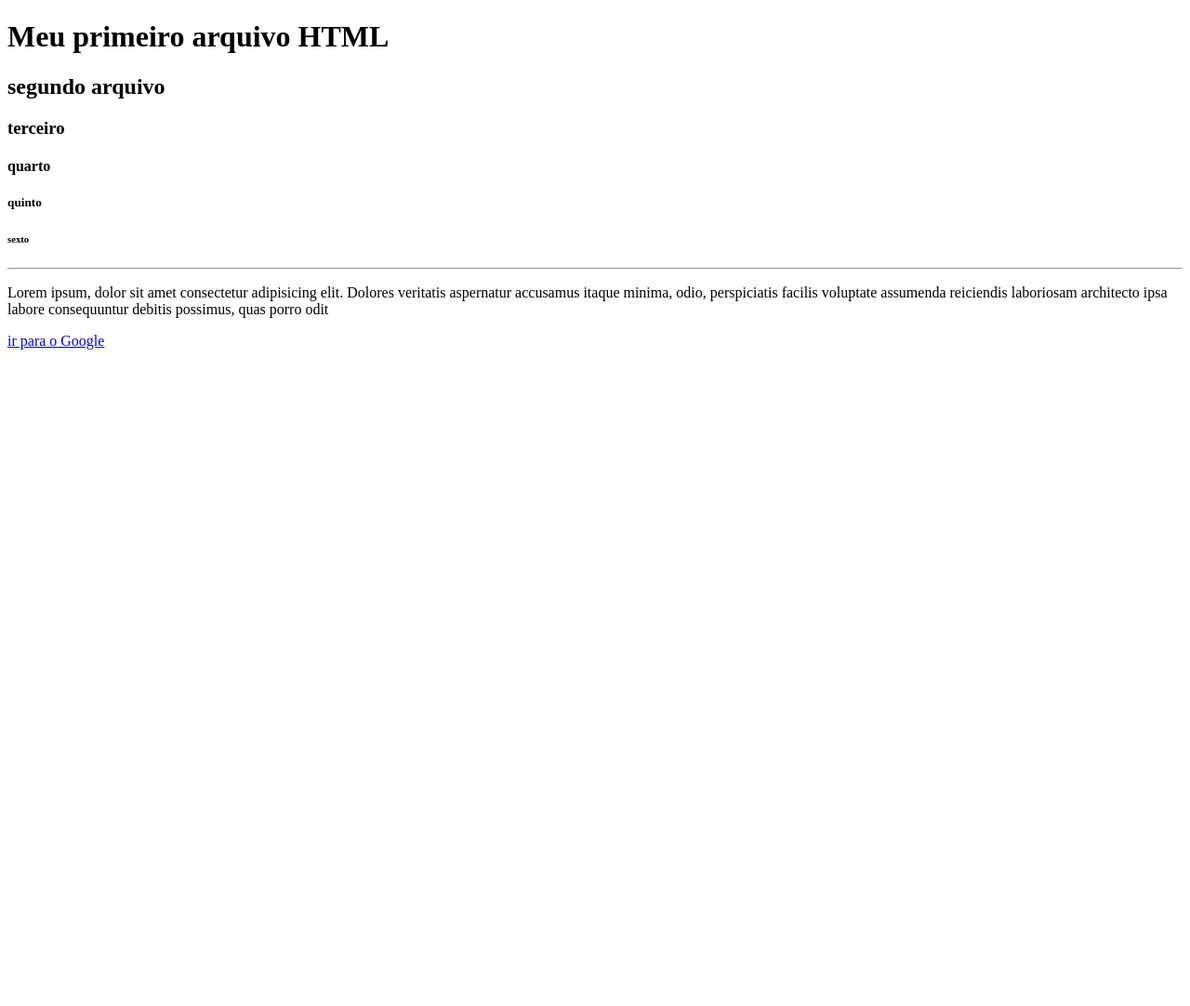
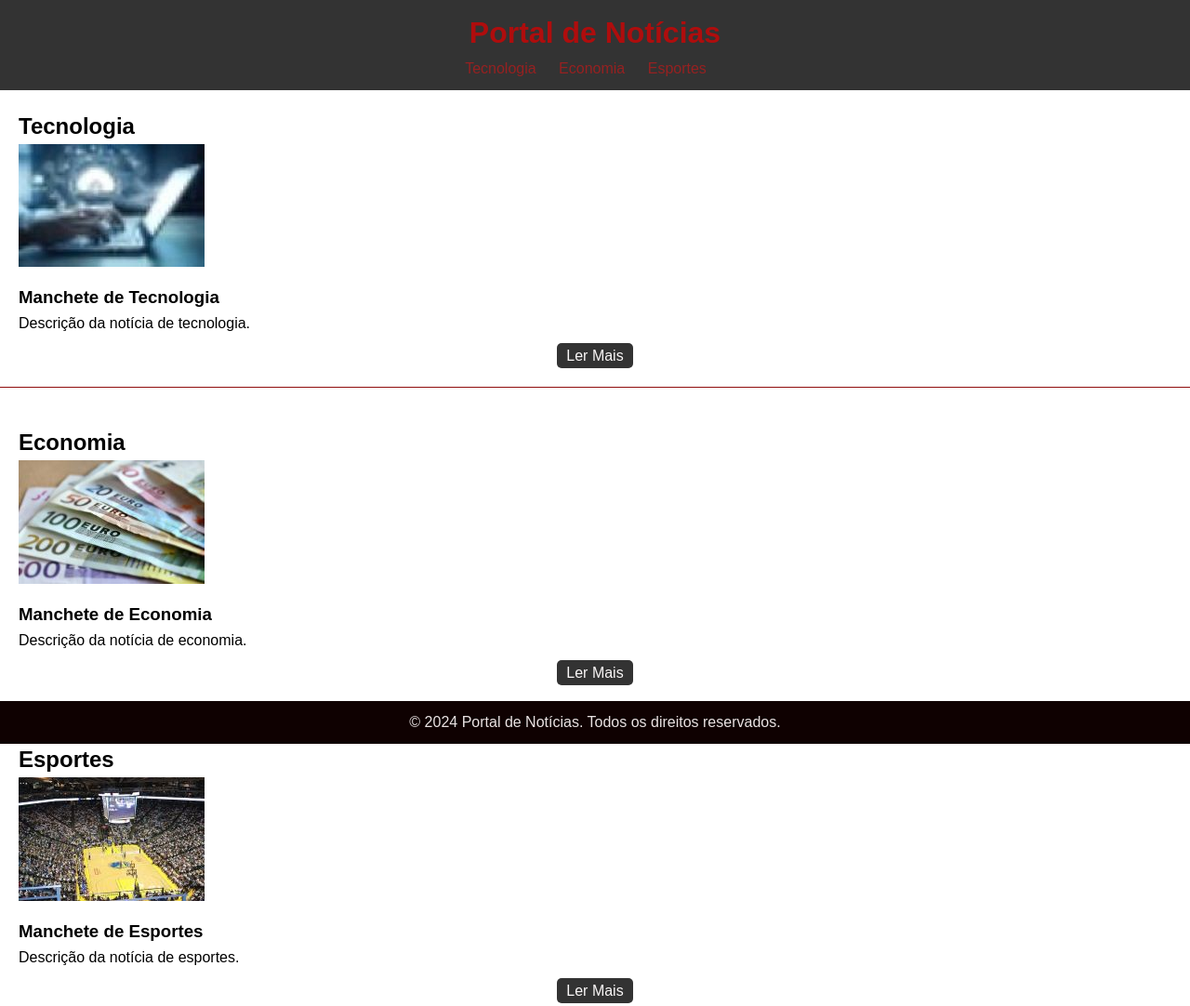
Before and after one commit to W0545/MODULO_GIT, a plain HTML site: page HTML/index.html in a window 1280 px wide. Shown: the top 1082 px of the page at 93% size. Before the commit the page ends 800 px from the top, so only its background shows below. Drawn offline with Linux system fonts and the light colour scheme.

Commit message:
first commit

```diff
--- a/HTML/index.html
+++ b/HTML/index.html
@@ -1,21 +1,127 @@
 <!DOCTYPE html>
-<html lang="pt-br">
+<html lang="pt-BR">
 <head>
     <meta charset="UTF-8">
+    <meta http-equiv="X-UA-Compatible" content="IE=edge">
     <meta name="viewport" content="width=device-width, initial-scale=1.0">
-    <title>Document</title>
+    <title>Portal de Notícias</title>
+    <link rel="stylesheet" href="styles.css">
 </head>
+<style>
+    body, h1, h2, h3, p, ul, li {
+    margin: 0;
+    padding: 0;
+}
+
+body {
+    font-family: Arial, sans-serif;
+    line-height: 1.6;
+}
+
+header {
+    background-color: #333;
+    color: rgb(175, 13, 13);
+    padding: 10px 20px;
+    text-align: center;
+}
+
+nav ul {
+    list-style-type: none;
+}
+
+nav ul li {
+    display: inline-block;
+    margin-right: 20px;
+}
+
+nav ul li a {
+    color: rgb(150, 33, 33);
+    text-decoration: none;
+}
+
+section {
+    padding: 20px;
+    margin-bottom: 20px;
+    border-bottom: 1px solid #8f0d0d;
+}
+
+article img {
+    max-width: 100%;
+    height: auto;
+    margin-bottom: 10px;
+}
+
+footer {
+    background-color: #0f0101;
+    color: rgb(233, 227, 227);
+    text-align: center;
+    padding: 10px 0;
+    position: fixed;
+    bottom: 0;
+    width: 100%;
+}
+
+.read-more {
+    display: block;
+    text-align: center;
+    margin-top: 10px;
+}
+
+.read-more a {
+    background-color: #333;
+    color: rgb(250, 247, 247);
+    text-decoration: none;
+    padding: 5px 10px;
+    border-radius: 5px;
+}
+
+.read-more a:hover {
+    background-color: #0c0101;
+}
+</style>
 <body>
-   <h1>Meu primeiro arquivo HTML</h1>
-   <h2>segundo arquivo</h2>
-   <h3>terceiro</h3>
-   <h4>quarto</h4>
-   <h5>quinto</h5>
-   <h6>sexto</h6>
-   <hr />
-   <p>
-    Lorem ipsum, dolor sit amet consectetur adipisicing elit. Dolores veritatis aspernatur accusamus itaque minima, odio, perspiciatis facilis voluptate assumenda reiciendis laboriosam architecto ipsa labore consequuntur debitis possimus, quas porro odit
-   </p>
-   <a href="https://google.com" title="ir para o site do Google">ir para o Google</a>
+    <header>
+        <h1>Portal de Notícias</h1>
+        <nav>
+            <ul>
+                <li><a href="#tecnologia">Tecnologia</a></li>
+                <li><a href="#economia">Economia</a></li>
+                <li><a href="#esportes">Esportes</a></li>
+            </ul>
+        </nav>
+    </header>
+
+    <section id="tecnologia">
+        <h2>Tecnologia</h2>
+        <article>
+            <img src="./imagens/tecnologia.jpg" alt="Tecnologia">
+            <h3>Manchete de Tecnologia</h3>
+            <p>Descrição da notícia de tecnologia.</p>
+            <div class="read-more"><a href="#">Ler Mais</a></div>
+        </article>
+    </section>
+
+    <section id="economia">
+        <h2>Economia</h2>
+        <article>
+            <img src="./imagens/euro.jpg" alt="Economia">
+            <h3>Manchete de Economia</h3>
+            <p>Descrição da notícia de economia.</p>
+            <div class="read-more"><a href="#">Ler Mais</a></div>
+        </article>
+    </section>
+
+    <section id="esportes">
+        <h2>Esportes</h2>
+        <article>
+            <img src="./imagens/basquete.jpg" alt="Esportes">
+            <h3>Manchete de Esportes</h3>
+            <p>Descrição da notícia de esportes.</p>
+            <div class="read-more"><a href="#">Ler Mais</a></div>
+        </article>
+    </section>
+    <footer>
+        <p>&copy; 2024 Portal de Notícias. Todos os direitos reservados.</p>
+    </footer>
 </body>
 </html>
```
Also changed, not shown: HTML/EXERCICIO.HTML (+102 -17 lines), HTML/css.html (added, +108 -0 lines), HTML/forms.html (+61 -10 lines), HTML/imagens.html (added, +75 -0 lines), HTML/midia.html (added, +10 -0 lines), HTML/.css.html (added), HTML/imagens/basquete.jpg (added), HTML/imagens/dolares.jpg (added), HTML/imagens/euro.jpg (added), HTML/imagens/futebol-americano.jpg (added), HTML/imagens/futebol.jpg (added), HTML/imagens/petroleo.jpg (added), HTML/imagens/tecnolog2ia.jpg (added), HTML/imagens/tecnologia.jpg (added).
